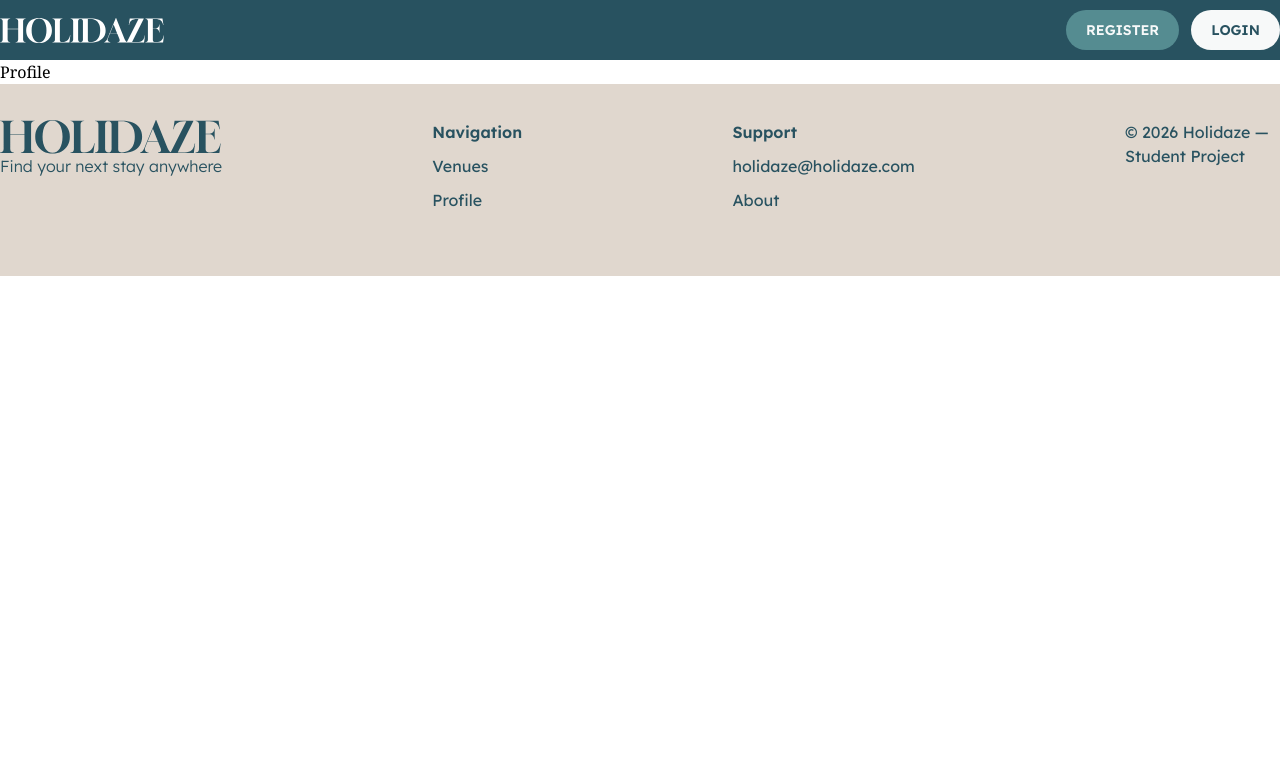
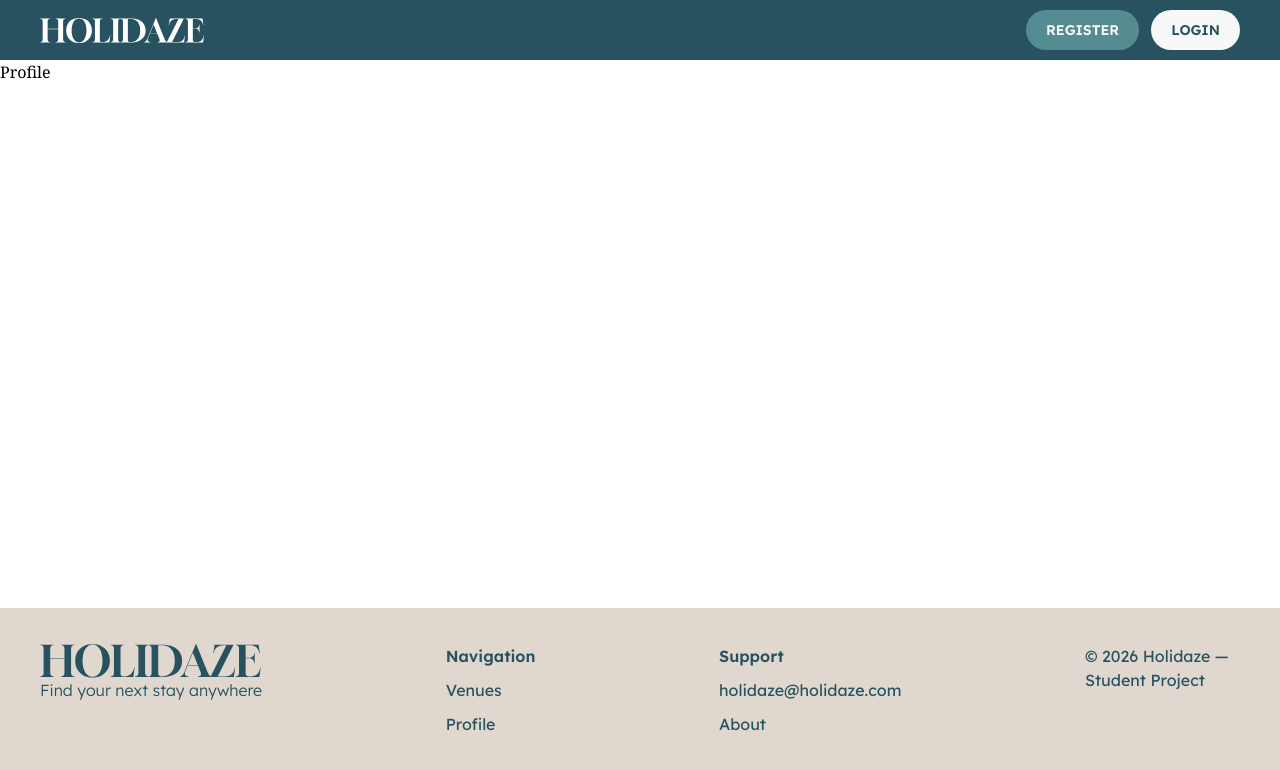
Before and after one commit to inastefansdottir/FED2-PE2-inastefansdottir, a React (Vite) app: page /profile in a window 1280 px wide. Shown: the top 770 px of the page. Built offline with nearby package versions, Linux system fonts and the light colour scheme; a web font is replaced by a local one.

Commit message:
fixed minor issues.

```diff
--- a/src/App.tsx
+++ b/src/App.tsx
@@ -1,10 +1,10 @@
 import { Routes, Route } from "react-router-dom";
-import Header from "./components/Header.tsx";
-import Footer from "./components/Footer.tsx";
+import Header from "./components/Header";
+import Footer from "./components/Footer";
 
 export default function App() {
   return (
-    <>
+    <div className="min-h-screen flex flex-col">
       <Header />
       <main className="flex-1">
         <Routes>
@@ -16,6 +16,6 @@ export default function App() {
         </Routes>
       </main>
       <Footer />
-    </>
+    </div>
   );
 }
--- a/src/components/Footer.tsx
+++ b/src/components/Footer.tsx
@@ -1,10 +1,9 @@
 import { Link } from "react-router-dom";
-import { Button } from "./Button";
 import logoGreen from "../assets/logo-green.svg";
 
 function Footer() {
   return (
-    <div className="flex justify-center bg-brownLight text-secondary">
+    <div className="flex justify-center bg-brownLight text-secondary px-10">
       <div className="flex justify-between max-w-[1300px] w-full pt-9 pb-16">
         <div>
           <img src={logoGreen} />
--- a/src/components/Header.tsx
+++ b/src/components/Header.tsx
@@ -4,7 +4,7 @@ import logo from "../assets/logo-white.svg";
 
 function Header() {
   return (
-    <div className="flex justify-center bg-secondary w-full sticky top-0">
+    <div className="flex justify-center bg-secondary w-full sticky top-0 px-10">
       <nav className="flex justify-between items-center w-full max-w-[1300px] py-2.5">
         <NavLink to={"/"}>
           <img src={logo} alt="Holidaze logo white" />
```
